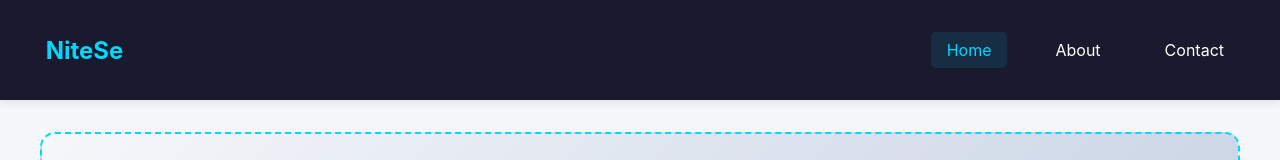
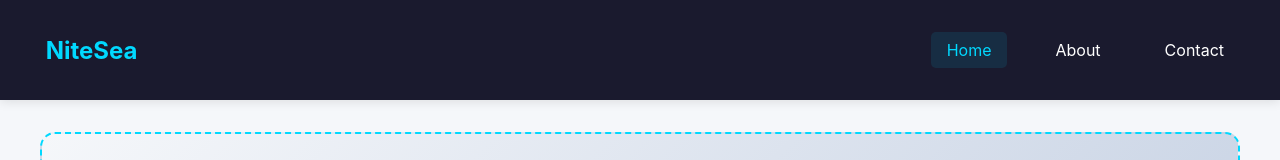
Before and after one commit to Taimourkhan786/nitesea, a React (Create React App) app: page / in a window 1280 px wide. Shown: the top 160 px of the page. Built offline with nearby package versions, Linux system fonts and the light colour scheme.

Commit message:
updated title and logo brand

```diff
--- a/public/index.html
+++ b/public/index.html
@@ -25,7 +25,7 @@
       work correctly both with client-side routing and a non-root public URL.
       Learn how to configure a non-root public URL by running `npm run build`.
     -->
-    <title>React App</title>
+    <title>NiteSea</title>
   </head>
   <body>
     <noscript>You need to enable JavaScript to run this app.</noscript>
--- a/src/App.js
+++ b/src/App.js
@@ -51,7 +51,7 @@ const Navbar = ({ activeTab, setActiveTab }) => {
         src="favicon.ico"
         alt=""
         style={{ width: '50px', height: 'auto', borderRadius: '10px' }}
-      />  NiteSe
+      />  NiteSea
         </div>
         <ul style={navStyles.navLinks}>
           {['home', 'about', 'contact'].map((tab) => (
```
Also changed, not shown: 1 other file (tests, documents, lock files or other folders).
